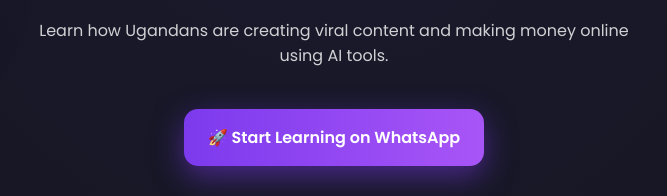
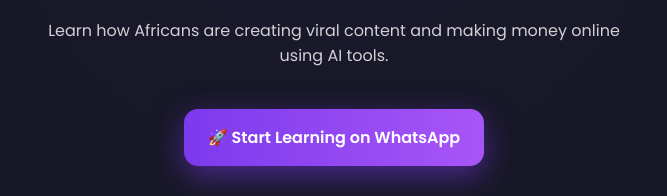
Before and after one commit to sbinuganda/dubs-studios-site, a plain HTML site: page contact.html in a window 1280 px wide. Shown: the part 173-369 px from the top of the page, 306-973 px from the left. Drawn offline with Linux system fonts and the light colour scheme.

Commit message:
Update contact.html

```diff
--- a/contact.html
+++ b/contact.html
@@ -147,7 +147,7 @@ p {
 
 <h1>Create <span class="highlight">AI Videos</span> Using Just Your Phone 📱</h1>
 
-<p>Learn how Ugandans are creating viral content and making money online using AI tools.</p>
+<p>Learn how Africans are creating viral content and making money online using AI tools.</p>
 
 <a href="https://wa.me/256767560006?text=AI" class="btn">
 🚀 Start Learning on WhatsApp
```
